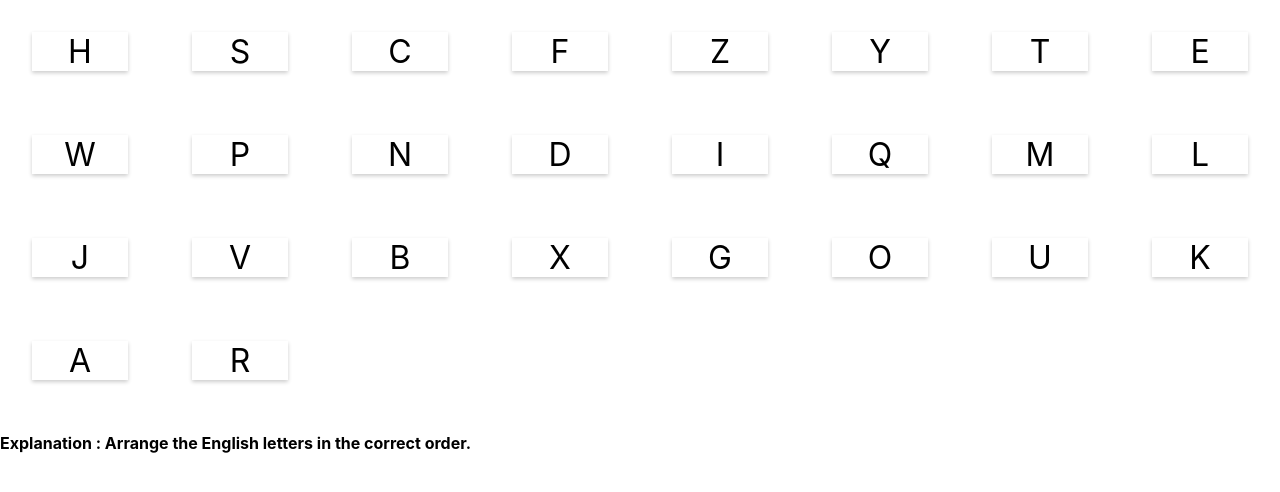
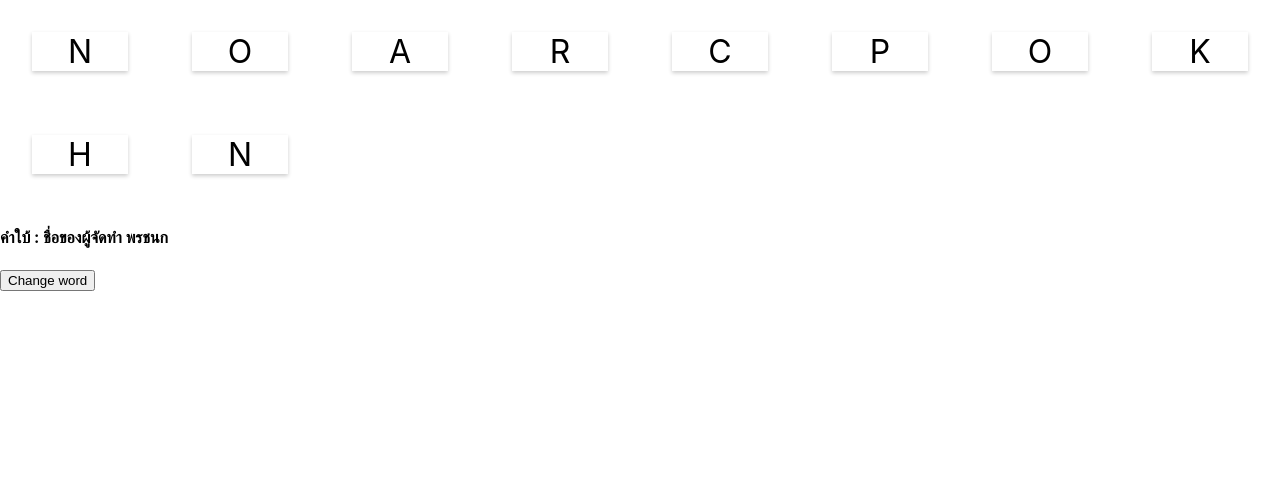
Before and after one commit to first9744/lab-react, a React (Create React App) app: page / in a window 1280 px wide. Shown: the top 492 px of the page. Built offline with nearby package versions, Linux system fonts and the light colour scheme.

Commit message:
Assignment 7.3

```diff
--- a/src/App.js
+++ b/src/App.js
@@ -1,16 +1,22 @@
 import React from 'react';
 import './App.css';
 import WordCard from './WordCard';
-
-const word = "ABCDEFGHIJKLMNOPQRSTUVWXYZ";
+const word = "PORNCHANOK";
+const word2 = "COMPUTER";
+const changeword = () => {
+  <WordCard value={word2}/>
+}
 function App() {
   return (
     <div>
       <WordCard value={word}/>
-      <h4>Explanation : Arrange the English letters in the correct order.</h4>
+      <h4>คำใบ้ : ชื่อของผู้จัดทำ พรชนก </h4>
+      <button
+          type="button"
+          className='button'
+          onClick={changeword}
+        >Change word</button>
     </div>
   );
 }
-
-
 export default App;
--- a/src/WordCard.js
+++ b/src/WordCard.js
@@ -22,6 +22,7 @@ export default function WordCard(props){
             if(guess == state.word){
                 console.log('yeah!!')
                 setState({...state, completed: true})
+                window.location.reload();
             }else{
                 console.log('reset, next attemp')
                 console.log('fail = '+ state.attempt + ' please try again you can do it')
```
Also changed, not shown: 1 other file (tests, documents, lock files or other folders).
